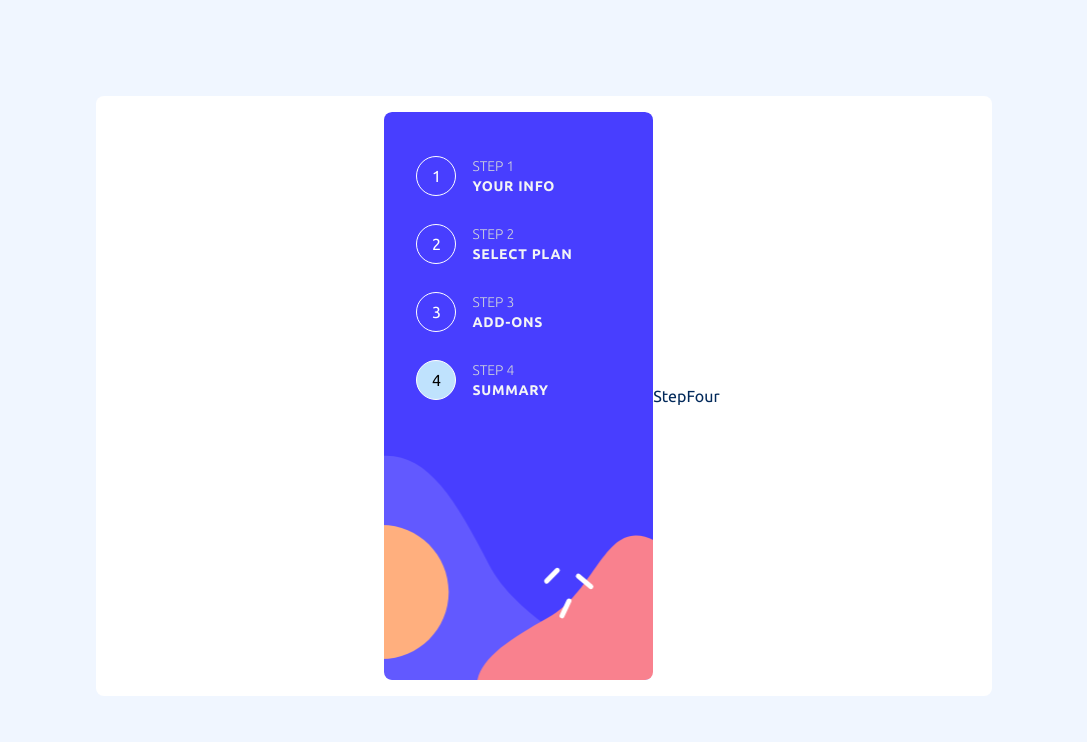
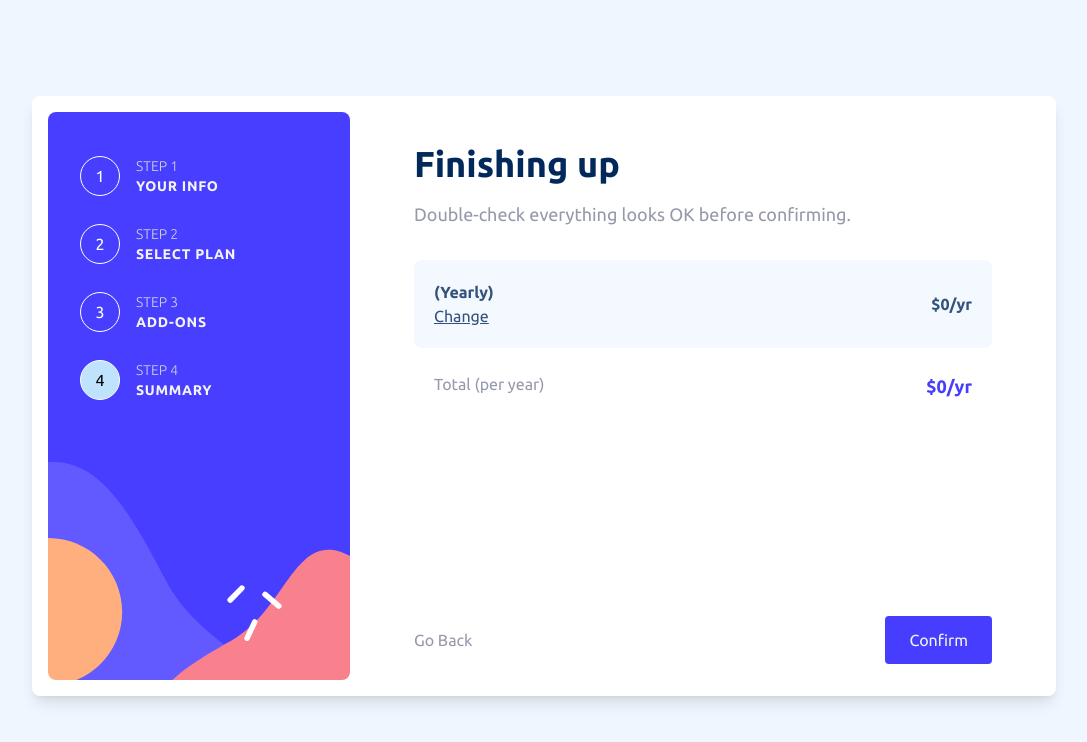
Before and after one commit to silasmora/Multi-step-form, a React (Vite) app: page /step4 in a window 1280 px wide. Shown: the top 742 px of the page, without its empty margins (96-1183 px from the left). Built offline with nearby package versions, Linux system fonts and the light colour scheme.

Commit message:
project complete

```diff
--- a/src/App.jsx
+++ b/src/App.jsx
@@ -5,6 +5,7 @@ import { StepTwo } from "./stepPages/StepTwo"
 import { StepThree } from "./stepPages/StepThree"
 import { StepFour } from "./stepPages/StepFour"
 import { Routes, Route } from "react-router-dom"
+import { StepFive } from './stepPages/StepFive'
 
 function App() {
 
@@ -12,26 +13,19 @@ function App() {
 
   return (
 
-    <div className="md:flex max-w-4xl rounded-lg items-center justify-center md:mx-8 md:mt-24 md:bg-white md:h-[600px] lg:mx-auto ">
+    <div className="max-w-5xl rounded-lg shadow-lg items-center justify-center md:flex md:mx-8 md:mt-24 md:bg-white md:h-[600px] lg:mx-auto ">
 
       <Sidebar
       totalSteps={totalSteps}
       />
-
-
 
       <Routes>
         <Route path="/" element={<StepOne />} />
         <Route path="/step2" element={<StepTwo />} />
         <Route path="/step3" element={<StepThree />} />
         <Route path="/step4" element={<StepFour />} />
+        <Route path='step5' element={<StepFive />}/>
       </Routes>
-
-
-
-
-
-
     </div>
 
   )
--- a/src/Context.jsx
+++ b/src/Context.jsx
@@ -14,12 +14,11 @@ const ContextProvider = ({ children }) => {
     },
     step2: {
       selectedPlan: '',
-      selectedBilling: 'monthly'
+      selectedBilling: ''
     },
     step3: {
       selectedAddOns: []
     }
-
   })
 
   console.log(formData)
--- a/src/components/MyToggle.jsx
+++ b/src/components/MyToggle.jsx
@@ -1,4 +1,3 @@
-import { useEffect } from 'react';
 import { Switch } from '@headlessui/react';
 
 export default function MyToggle({ enabled, setEnabled, handleBillingChange }) {
@@ -14,7 +13,7 @@ export default function MyToggle({ enabled, setEnabled, handleBillingChange }) {
       <Switch
         checked={enabled}
         onChange={handleChange}
-        className={`${enabled ? 'bg-marineBlue' : 'bg-marineBlue/50'}
+        className={`${enabled ? 'bg-marineBlue' : 'bg-marineBlue'}
           relative inline-flex h-[24px] w-[60px] shrink-0 cursor-pointer rounded-full border-2 border-transparent transition-colors duration-200 ease-in-out focus:outline-none focus-visible:ring-2  focus-visible:ring-white focus-visible:ring-opacity-75`}
       >
         <span className="sr-only">Use setting</span>
--- /dev/null
+++ b/src/stepPages/StepFive.jsx
@@ -0,0 +1,16 @@
+import React from 'react'
+
+export const StepFive = () => {
+  return (
+    <div className='md:px-10 w-[70%]
+    '>
+      <div className='mx-4 py-8 px-6 bg-white rounded-lg absolute top-28 left-0 right-0 md:relative md:top-0 md:mx-0 flex flex-col items-center justify-center'>
+        <svg xmlns="http://www.w3.org/2000/svg" width="80" height="80" viewBox="0 0 80 80"><g fill="none"><circle cx="40" cy="40" r="40" fill="#F9818E"/><path fill="#E96170" d="M48.464 79.167c.768-.15 1.53-.321 2.288-.515a40.04 40.04 0 0 0 3.794-1.266 40.043 40.043 0 0 0 3.657-1.63 40.046 40.046 0 0 0 12.463-9.898A40.063 40.063 0 0 0 78.3 51.89c.338-1.117.627-2.249.867-3.391L55.374 24.698a21.6 21.6 0 0 0-15.332-6.365 21.629 21.629 0 0 0-15.344 6.365c-8.486 8.489-8.486 22.205 0 30.694l23.766 23.775Z"/><path fill="#FFF" d="M40.003 18.333a21.58 21.58 0 0 1 15.31 6.351c8.471 8.471 8.471 22.158 0 30.63-8.47 8.47-22.156 8.47-30.627 0-8.47-8.472-8.47-22.159 0-30.63a21.594 21.594 0 0 1 15.317-6.35Zm9.865 15c-.316.028-.622.15-.872.344l-12.168 9.13-5.641-5.642c-1.224-1.275-3.63 1.132-2.356 2.356l6.663 6.663c.56.56 1.539.63 2.173.156l13.326-9.995c1.122-.816.43-2.993-.956-3.013a1.666 1.666 0 0 0-.17 0Z"/></g></svg>
+        <h1 className='text-marineBlue font-bold text-3xl lg:text-4xl pt-6'>Thank you!</h1>
+        <p className='pt-4 text-coolGray text-lg text-center'>Thank you! Thanks for confirming your subscription! We hope you have fun
+      using our platform. If you ever need support, please feel free to email us
+      at support@loremgaming.com.</p>
+      </div>
+    </div>
+  )
+}
--- a/src/stepPages/StepFour.jsx
+++ b/src/stepPages/StepFour.jsx
@@ -1,7 +1,134 @@
-import React from 'react'
+import React, { useContext } from 'react'
+import { Context } from '../Context'
+import { useNavigate } from 'react-router-dom'
 
 export const StepFour = () => {
+
+  const {formData} = useContext(Context)
+  const navigate = useNavigate()
+
+  const getPrice = (selectedPlan, selectedBilling, addons) => {
+    let basePrice = 0;
+
+    switch (selectedPlan) {
+      case 'Arcade':
+        basePrice = selectedBilling === 'yearly' ? 90 : 9;
+        break;
+      case 'Advanced':
+        basePrice = selectedBilling === 'yearly' ? 120 : 12;
+        break;
+      case 'Pro':
+        basePrice = selectedBilling === 'yearly' ? 150 : 15;
+        break;
+      default:
+        basePrice = 0;
+    }
+
+    let addonsPrice = 0;
+
+    if (addons && addons.length > 0) {
+      addonsPrice = addons.reduce((totalPrice, addon) => {
+        switch (addon) {
+          case 'Online service':
+            return totalPrice + (selectedBilling === 'yearly' ? 10 : 1);
+          case 'Larger storage':
+          case 'Customizable profile':
+            return totalPrice + (selectedBilling === 'yearly' ? 20 : 2);
+          default:
+            return totalPrice;
+        }
+      }, 0);
+    }
+
+    const totalPrice = basePrice + addonsPrice
+
+    const formattedBasePrice = selectedBilling === 'monthly' ? `+$${basePrice}/mo` : `$${basePrice}/yr`
+    const formattedAddonsPrice = selectedBilling === 'monthly' ? `+$${addonsPrice}/mo` : `$${addonsPrice}/yr`
+    const formattedTotalPrice = selectedBilling === 'monthly' ? `+$${totalPrice}/mo` : `$${totalPrice}/yr`
+
+    return {
+      basePrice: formattedBasePrice,
+      addonsPrice: formattedAddonsPrice,
+      totalPrice: formattedTotalPrice}
+  }
+
+  const handleSubmit = (e) => {
+    e.preventDefault()
+    navigate('/step5')
+  }
+
+
   return (
-    <div>StepFour</div>
+    <form onSubmit={handleSubmit} className='w-[70%] md:h-[568px] md:px-10'>
+      <div className='mx-4 py-8 px-6 bg-white rounded-lg absolute top-28 left-0 right-0 md:relative md:top-0 md:mx-0 md:h-[80%]'>
+
+        <h1 className='text-marineBlue font-bold text-3xl lg:text-4xl'>Finishing up</h1>
+        <p className='pt-4 text-coolGray text-lg'>Double-check everything looks OK before confirming.</p>
+
+        <div className='mt-8 bg-magnolia/75 rounded-lg'>
+
+          <div className='flex justify-between items-center p-3 text-marineBlue/80 md:p-5'>
+            <div>
+              <span className='font-bold'>{formData.step2?.selectedPlan}</span>
+              <span className='font-bold '>({formData.step2?.selectedBilling === 'monthly' ? 'Monthly' : 'Yearly'})</span>
+              <a className='block underline hover:text-purplishBlue cursor-pointer' onClick={() => navigate('/step2')}>Change</a>
+            </div>
+            <div className='font-bold '>
+              {getPrice(
+              formData.step2?.selectedPlan,
+              formData.step2?.selectedBilling,
+              formData.step3?.selectedAddOns
+              ).basePrice}
+            </div>
+          </div>
+
+          {formData.step3?.selectedAddOns && formData.step3.selectedAddOns.length > 0 && (
+            <ul className='p-3 text-coolGray border-t md:p-5'>
+              {formData.step3.selectedAddOns.map((addon, index) => (
+                <div key={index} className='flex justify-between py-2'>
+                  <li>{addon}:</li>
+                  <span className='text-marineBlue/80'>
+                    {getPrice(
+                      formData.step2?.selectedPlan,
+                      formData.step2?.selectedBilling,
+                      [addon] // Pass addon as an array
+                    ).addonsPrice}
+                  </span>
+                </div>
+              ))}
+            </ul>
+          )}
+
+
+
+        </div>
+
+        <div className='flex justify-between px-3 pt-6 md:px-5'>
+            <div className='text-coolGray'>
+              Total ({formData.step2?.selectedBilling === 'monthly' ? 'per month' : 'per year'})
+            </div>
+            <div className='text-purplishBlue font-bold text-lg'>
+              {getPrice(
+                  formData.step2?.selectedPlan,
+                  formData.step2?.selectedBilling,
+                  formData.step3?.selectedAddOns
+                ).totalPrice}
+            </div>
+        </div>
+
+      </div>
+
+      <div className="bg-white w-full fixed bottom-0 md:relative md:h-[20%] flex flex-col justify-end">
+        <div className='flex justify-between py-4 px-6'>
+          <button
+            onClick={() => navigate('/step3')}       className='text-coolGray hover:text-marineBlue cursor-pointer'>Go Back
+          </button>
+          <button
+            type='submit'
+            className="bg-purplishBlue text-gray-100 py-3 px-6 rounded hover:bg-purplishBlue/60">Confirm
+          </button>
+        </div>
+      </div>
+    </form>
   )
 }
--- a/src/stepPages/StepThree.jsx
+++ b/src/stepPages/StepThree.jsx
@@ -5,7 +5,7 @@ import { Context } from '../Context'
 export const StepThree = () => {
 
   const {formData, setFormData} = useContext(Context)
-  const [selectedAddOns, setSelectedAddOns] = useState([])
+  const [selectedAddOns, setSelectedAddOns] = useState(formData.step3?.selectedAddOns || [])
   const navigate = useNavigate()
 
   const handleAddonChange = (addOn) => {
@@ -32,21 +32,21 @@ export const StepThree = () => {
 
 
   return (
-    <form onSubmit={handlesubmit} className='h-[568px] w-[70%] md:px-10'>
+    <form onSubmit={handlesubmit} className='w-[70%] md:h-[568px] md:px-10'>
 
       <div className='mx-4 py-8 px-6 bg-white rounded-lg absolute top-28 left-0 right-0 md:relative md:top-0 md:mx-0 md:h-[80%]'>
 
-        <h1 className='text-marineBlue font-bold text-2xl md:text-3xl lg:text-4xl'>Pick add-ons</h1>
-        <p className='py-4 text-coolGray'>Add-ons help enhance your gaming experience.</p>
+        <h1 className='text-marineBlue font-bold text-3xl lg:text-4xl'>Pick add-ons</h1>
+        <p className='py-4 text-coolGray text-lg'>Add-ons help enhance your gaming experience.</p>
         <div className='mt-8'>
 
-          <div onClick={() => handleAddonChange('online service')}
+          <div onClick={() => handleAddonChange('Online service')}
           className={`flex justify-between items-center p-3 ring-1 ring-coolGray/50 rounded-md cursor-pointer hover:ring-purplishBlue sm:px-6
-          ${selectedAddOns.includes('online service') && 'bg-magnolia/75 ring-purplishBlue '}`}
+          ${selectedAddOns.includes('Online service') && 'bg-magnolia/75 ring-purplishBlue '}`}
           >
             <div className='flex items-center'>
               <svg className={`border border-coolGray rounded p-1
-              ${selectedAddOns.includes('online service') && 'bg-purplishBlue'}`} xml ns="http://www.w3.org/2000/svg" width="20" height="20" viewBox="0 0 12 9"><path fill="none" stroke="#FFF" stroke-width="2" d="m1 4 3.433 3.433L10.866 1"/></svg>
+              ${selectedAddOns.includes('Online service') && 'bg-purplishBlue'}`} xml ns="http://www.w3.org/2000/svg" width="20" height="20" viewBox="0 0 12 9"><path fill="none" stroke="#FFF" stroke-width="2" d="m1 4 3.433 3.433L10.866 1"/></svg>
 
               <div className='pl-3 sm:pl-6'>
                 <p className='text-marineBlue/70 font-bold'>Online service</p>
@@ -56,42 +56,42 @@ export const StepThree = () => {
             <span className='text-purplishBlue text-sm'>{formData.step2.selectedBilling === 'monthly' ? '+$1/mo' : '+$10/yr'}</span>
           </div>
 
-          <div onClick={() => handleAddonChange('larger storage')}
+          <div onClick={() => handleAddonChange('Larger storage')}
           className={`flex items-center justify-between p-3 ring-1 ring-coolGray/50 rounded-md my-4 cursor-pointer hover:ring-purplishBlue sm:px-6
-          ${selectedAddOns.includes('larger storage') && 'bg-magnolia/75 ring-purplishBlue'}`}
+          ${selectedAddOns.includes('Larger storage') && 'bg-magnolia/75 ring-purplishBlue'}`}
           >
 
             <div className='flex items-center'>
               <svg className={`border border-coolGray rounded p-1
-              ${selectedAddOns.includes('larger storage') && 'bg-purplishBlue'}`} xml ns="http://www.w3.org/2000/svg" width="20" height="20" viewBox="0 0 12 9"><path fill="none" stroke="#FFF" stroke-width="2" d="m1 4 3.433 3.433L10.866 1"/></svg>
+              ${selectedAddOns.includes('Larger storage') && 'bg-purplishBlue'}`} xml ns="http://www.w3.org/2000/svg" width="20" height="20" viewBox="0 0 12 9"><path fill="none" stroke="#FFF" stroke-width="2" d="m1 4 3.433 3.433L10.866 1"/></svg>
 
              <div className='pl-3 sm:pl-6'>
                 <p className='text-marineBlue/70 font-bold'>Larger storage </p>
                 <p className='text-coolGray text-sm'>Extra 1TB of cloud save</p>
               </div>
             </div>
-            <span className='text-purplishBlue text-sm'>{formData.step2.selectedBilling === 'monthly' ? '+$1/mo' : '+$10/yr'}</span>
+            <span className='text-purplishBlue text-sm'>{formData.step2.selectedBilling === 'monthly' ? '+$2/mo' : '+$20/yr'}</span>
           </div>
 
-          <div onClick={() => handleAddonChange('customizable profile')} className={`flex items-center justify-between p-3 ring-1 ring-coolGray/50 rounded-md my-4 cursor-pointer hover:ring-purplishBlue sm:px-6
-          ${selectedAddOns.includes('customizable profile') && 'bg-magnolia/75 ring-purplishBlue'}`} >
+          <div onClick={() => handleAddonChange('Customizable profile')} className={`flex items-center justify-between p-3 ring-1 ring-coolGray/50 rounded-md my-4 cursor-pointer hover:ring-purplishBlue sm:px-6
+          ${selectedAddOns.includes('Customizable profile') && 'bg-magnolia/75 ring-purplishBlue'}`} >
             <div className='flex items-center'>
               <svg className={`border border-coolGray rounded p-1
-              ${selectedAddOns.includes('customizable profile') && 'bg-purplishBlue '}`} xml ns="http://www.w3.org/2000/svg" width="20" height="20" viewBox="0 0 12 9"><path fill="none" stroke="#FFF" stroke-width="2" d="m1 4 3.433 3.433L10.866 1"/></svg>
+              ${selectedAddOns.includes('Customizable profile') && 'bg-purplishBlue '}`} xml ns="http://www.w3.org/2000/svg" width="20" height="20" viewBox="0 0 12 9"><path fill="none" stroke="#FFF" stroke-width="2" d="m1 4 3.433 3.433L10.866 1"/></svg>
               <div className='pl-3 sm:pl-6'>
                 <p className='text-marineBlue/70 font-bold'>Customizable Profile</p>
                 <p className='text-coolGray text-sm'>Custom theme on your profile</p>
               </div>
             </div>
 
-              <span className='text-purplishBlue text-sm'>{formData.step2.selectedBilling === 'monthly' ? '+$1/mo' : '+$10/yr'}</span>
+              <span className='text-purplishBlue text-sm'>{formData.step2.selectedBilling === 'monthly' ? '+$2/mo' : '+$20/yr'}</span>
 
           </div>
         </div>
       </div>
 
       <div className="bg-white w-full fixed bottom-0 md:relative md:h-[20%] flex flex-col justify-end">
-        <div className='flex justify-between py-4 px-4'>
+        <div className='flex justify-between py-4 px-6'>
           <button
             onClick={() => navigate('/step2')}       className='text-coolGray hover:text-marineBlue cursor-pointer'>Go Back
           </button>
--- a/src/stepPages/StepTwo.jsx
+++ b/src/stepPages/StepTwo.jsx
@@ -7,22 +7,21 @@ export const StepTwo = () => {
 
   const {formData, setFormData, markStepAsCompleted} = useContext(Context)
   const [selectedPlan, setSelectedPlan] = useState(formData.step2?.selectedPlan || '')
-  const [selectedBilling, setSelectedBilling] = useState(formData.step2?.selectedBilling || '')
-  const [enabled, setEnabled] = useState(false)
+
+  const [selectedBilling, setSelectedBilling] = useState(formData.step2?.selectedBilling || 'monthly')
+
+  {/*This is so that the toggle retains previous chosen data if user goes back to step2 */}
+  const [enabled, setEnabled] = useState(formData.step2?.selectedBilling === 'yearly' ? true : false)
   const [errors, setErrors] = useState({})
   const navigate = useNavigate()
 
   const handlePlanChange = (plan) => {
     setSelectedPlan(plan)
-
   }
 
   const handleBillingChange = (value) => {
     setSelectedBilling(value);
-
   }
-
-  console.log(selectedBilling)
 
   const handleSubmit = (e) => {
     e.preventDefault()
@@ -56,19 +55,19 @@ export const StepTwo = () => {
   }
 
   return (
-    <form onSubmit={handleSubmit} className='h-[568px] w-[70%] md:px-10'>
+    <form onSubmit={handleSubmit} className='w-[70%] md:h-[568px] md:px-10'>
 
       <div className='mx-4 py-8 px-6 bg-white rounded-lg absolute top-28 left-0 right-0 md:relative md:top-0 md:mx-0 md:h-[80%]'>
 
-        <h1 className='text-marineBlue font-bold text-2xl md:text-3xl lg:text-4xl'>Select your plan</h1>
-        <p className='pt-4 text-coolGray'>You have the option of monthly or yearly billing</p>
+        <h1 className='text-marineBlue font-bold text-3xl lg:text-4xl'>Select your plan</h1>
+        <p className='pt-4 text-coolGray text-lg'>You have the option of monthly or yearly billing</p>
         <p className='h-6 text-red-600 font-medium'>{errors.selectedPlan}</p>
 
 
         <div className='md:flex items-center w-full'>
           <div
-          onClick={() => handlePlanChange('arcade')} className={`flex p-4 ring-1 ring-coolGray/50 rounded-md cursor-pointer hover:ring-purplishBlue md:flex-col md:w-1/3
-          ${selectedPlan === 'arcade' ? 'bg-magnolia/75 ring-purplishBlue ' : ''}`}>
+          onClick={() => handlePlanChange('Arcade')} className={`flex p-4 ring-1 ring-coolGray/50 rounded-md cursor-pointer hover:ring-purplishBlue md:flex-col md:w-1/3
+          ${selectedPlan === 'Arcade' ? 'bg-magnolia/75 ring-purplishBlue ' : ''}`}>
 
               <svg xmlns="http://www.w3.org/2000/svg" width="40" height="40" viewBox="0 0 40 40"><g fill="none" fill-rule="evenodd"><circle cx="20" cy="20" r="20" fill="#FFAF7E"/><path fill="#FFF" fill-rule="nonzero" d="M24.995 18.005h-3.998v5.998h-2v-5.998H15a1 1 0 0 0-1 1V29a1 1 0 0 0 1 1h9.995a1 1 0 0 0 1-1v-9.995a1 1 0 0 0-1-1Zm-5.997 8.996h-2v-1.999h2v2Zm2-11.175a2.999 2.999 0 1 0-2 0v2.18h2v-2.18Z"/></g></svg>
               <div className='ml-4 md:ml-0 md:pt-8'>
@@ -80,9 +79,9 @@ export const StepTwo = () => {
           </div>
 
           <div
-          onClick={() => handlePlanChange('advanced')}
+          onClick={() => handlePlanChange('Advanced')}
           className={`flex p-4 ring-1 ring-coolGray/50 rounded-md my-4 cursor-pointer hover:ring-purplishBlue md:flex-col md:w-1/3 md:mx-4
-          ${selectedPlan === 'advanced' ? 'bg-magnolia/75 ring-purplishBlue' : ''}`}>
+          ${selectedPlan === 'Advanced' ? 'bg-magnolia/75 ring-purplishBlue' : ''}`}>
             <svg xmlns="http://www.w3.org/2000/svg" width="40" height="40" viewBox="0 0 40 40"><g fill="none" fill-rule="evenodd"><circle cx="20" cy="20" r="20" fill="#F9818E"/><path fill="#FFF" fill-rule="nonzero" d="M25.057 15H14.944C12.212 15 10 17.03 10 19.885c0 2.857 2.212 4.936 4.944 4.936h10.113c2.733 0 4.943-2.08 4.943-4.936S27.79 15 25.057 15ZM17.5 20.388c0 .12-.108.237-.234.237h-1.552v1.569c0 .126-.138.217-.259.217H14.5c-.118 0-.213-.086-.213-.203v-1.583h-1.569c-.126 0-.217-.139-.217-.26v-.956c0-.117.086-.213.202-.213h1.584v-1.554c0-.125.082-.231.203-.231h.989c.12 0 .236.108.236.234v1.551h1.555c.125 0 .231.083.231.204v.988Zm5.347.393a.862.862 0 0 1-.869-.855c0-.472.39-.856.869-.856.481 0 .87.384.87.856 0 .471-.389.855-.87.855Zm1.9 1.866a.86.86 0 0 1-.87-.852.86.86 0 0 1 .87-.855c.48 0 .87.38.87.855a.86.86 0 0 1-.87.852Zm0-3.736a.862.862 0 0 1-.87-.854c0-.472.39-.856.87-.856s.87.384.87.856a.862.862 0 0 1-.87.854Zm1.899 1.87a.862.862 0 0 1-.868-.855c0-.472.389-.856.868-.856s.868.384.868.856a.862.862 0 0 1-.868.855Z"/></g></svg>
             <div className='ml-4 md:ml-0 md:pt-8'>
               <p className='text-marineBlue/70 font-bold'>Advanced</p>
@@ -94,9 +93,9 @@ export const StepTwo = () => {
           </div>
 
           <div
-          onClick={() => handlePlanChange('pro')}
+          onClick={() => handlePlanChange('Pro')}
           className={`flex p-4 ring-1 ring-coolGray/50 rounded-md cursor-pointer hover:ring-purplishBlue md:flex-col md:w-1/3
-          ${selectedPlan === 'pro' ? 'bg-magnolia/75 ring-purplishBlue' : ''}`}>
+          ${selectedPlan === 'Pro' ? 'bg-magnolia/75 ring-purplishBlue' : ''}`}>
             <svg xmlns="http://www.w3.org/2000/svg" width="40" height="40" viewBox="0 0 40 40"><g fill="none" fill-rule="evenodd"><circle cx="20" cy="20" r="20" fill="#483EFF"/><path fill="#FFF" fill-rule="nonzero" d="M26.666 13H13.334A3.333 3.333 0 0 0 10 16.333v7.193a3.447 3.447 0 0 0 2.14 3.24c1.238.5 2.656.182 3.56-.8L18.52 23h2.96l2.82 2.966a3.2 3.2 0 0 0 3.56.8 3.447 3.447 0 0 0 2.14-3.24v-7.193A3.333 3.333 0 0 0 26.666 13Zm-9.333 6H16v1.333a.667.667 0 0 1-1.333 0V19h-1.333a.667.667 0 0 1 0-1.334h1.333v-1.333a.667.667 0 1 1 1.333 0v1.333h1.333a.667.667 0 1 1 0 1.334Zm7.333 2a2.667 2.667 0 1 1 0-5.333 2.667 2.667 0 0 1 0 5.333ZM26 18.333a1.333 1.333 0 1 1-2.667 0 1.333 1.333 0 0 1 2.667 0Z"/></g></svg>
             <div className='ml-4 md:ml-0 md:pt-8'>
               <p className='text-marineBlue/70 font-bold'>Pro</p>
@@ -106,10 +105,12 @@ export const StepTwo = () => {
           </div>
         </div>
 
-        <div className='flex justify-around bg-magnolia/75 rounded-lg mt-8 py-4 px-8 text-coolGray font-medium sm:px-24 md:px-0'>
-          <p className={`text-${selectedBilling === 'monthly' ? 'marineBlue' : ''}`}>Monthly</p>
+        <div className='flex justify-around bg-magnolia/75 rounded-lg mt-8 py-4 px-8 text-coolGray font-medium sm:px-24 md:px-0 md:mt-2 lg:mt-8'>
+
+          <p className={`text-${selectedBilling === 'yearly' ? '' : 'marineBlue'}`}>Monthly</p>
+
           <MyToggle
-            enabled={selectedBilling === 'yearly'}
+            enabled={enabled}
             setEnabled={setEnabled}
             handleBillingChange={handleBillingChange}
 
@@ -121,7 +122,7 @@ export const StepTwo = () => {
       </div>
 
       <div className="bg-white w-full fixed bottom-0 md:relative md:h-[20%] flex flex-col justify-end">
-        <div className='flex justify-between py-4 px-4'>
+        <div className='flex justify-between py-4 px-6'>
           <button
             onClick={() => navigate('/')}       className='text-coolGray hover:text-marineBlue cursor-pointer'>Go Back
           </button>
```
Also changed, not shown: src/stepPages/StepOne.jsx (+16 -11 lines).
